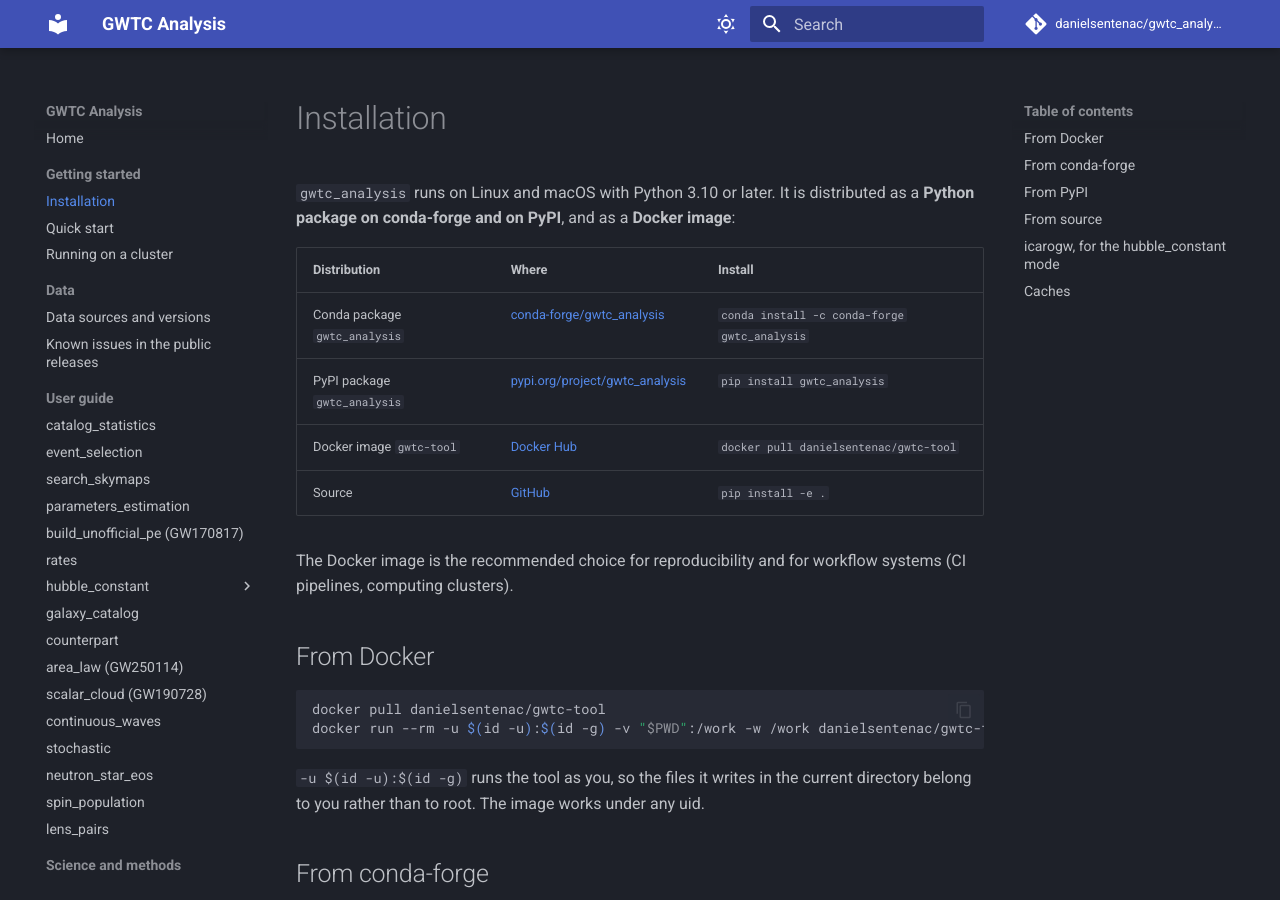
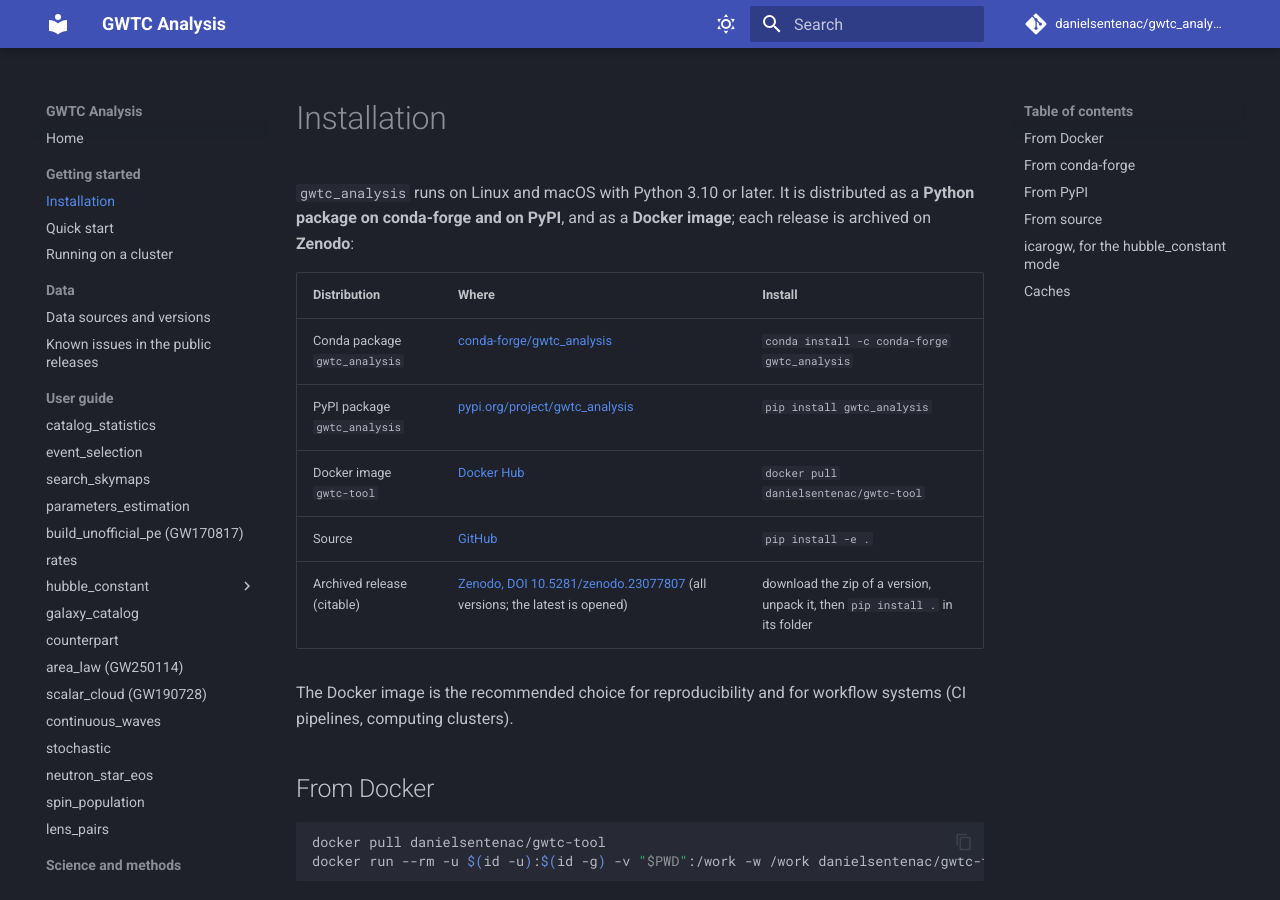
Before and after one commit to danielsentenac/gwtc_analysis, an MkDocs documentation site: the page built from docs/installation.md, in a window 1280 px wide and 900 px high. Built offline with MkDocs 1.6.1 and Material for MkDocs 9.7.7, drawn with Linux system fonts in a browser that asks for light colours; comment, search, counter and statistics services are not loaded.

Commit message:
docs installation: Zenodo row (archived, citable releases)
Co-Authored-By: Claude Opus 5.5 <noreply@anthropic.com>

```diff
--- a/docs/installation.md
+++ b/docs/installation.md
@@ -1,7 +1,7 @@
 # Installation
 
 `gwtc_analysis` runs on Linux and macOS with Python 3.10 or later. It is distributed as a **Python
-package on conda-forge and on PyPI**, and as a **Docker image**:
+package on conda-forge and on PyPI**, and as a **Docker image**; each release is archived on **Zenodo**:
 
 | Distribution | Where | Install |
 |---|---|---|
@@ -9,6 +9,7 @@ package on conda-forge and on PyPI**, and as a **Docker image**:
 | PyPI package `gwtc_analysis` | [pypi.org/project/gwtc_analysis](https://pypi.org/project/gwtc_analysis/) | `pip install gwtc_analysis` |
 | Docker image `gwtc-tool` | [Docker Hub](https://hub.docker.com/r/danielsentenac/gwtc-tool/) | `docker pull danielsentenac/gwtc-tool` |
 | Source | [GitHub](https://github.com/danielsentenac/gwtc_analysis) | `pip install -e .` |
+| Archived release (citable) | [Zenodo, DOI 10.5281/zenodo.23077807](https://doi.org/10.5281/zenodo.23077807) (all versions; the latest is opened) | download the zip of a version, unpack it, then `pip install .` in its folder |
 
 The Docker image is the recommended choice for reproducibility and for workflow systems (CI
 pipelines, computing clusters).
```
